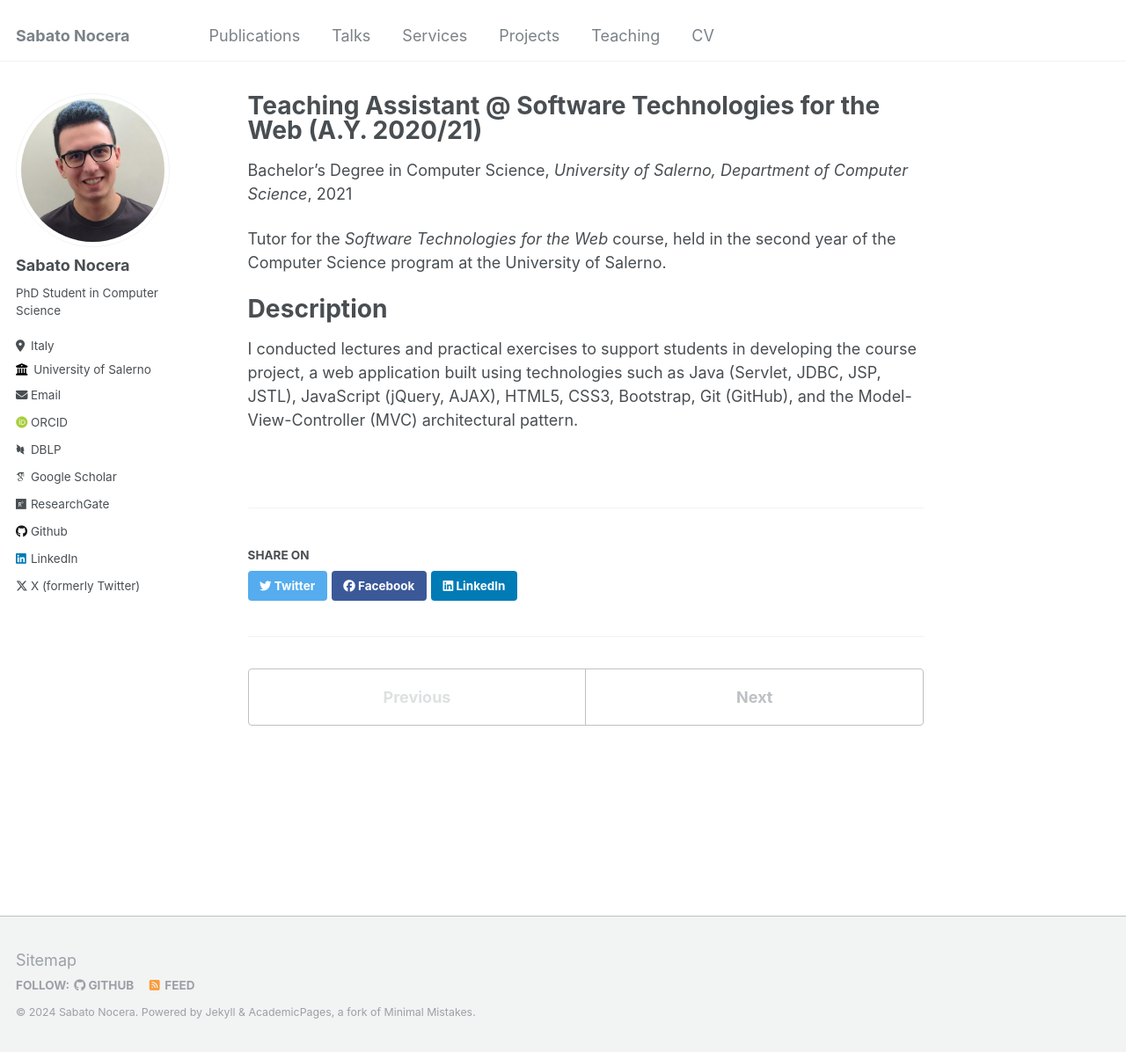
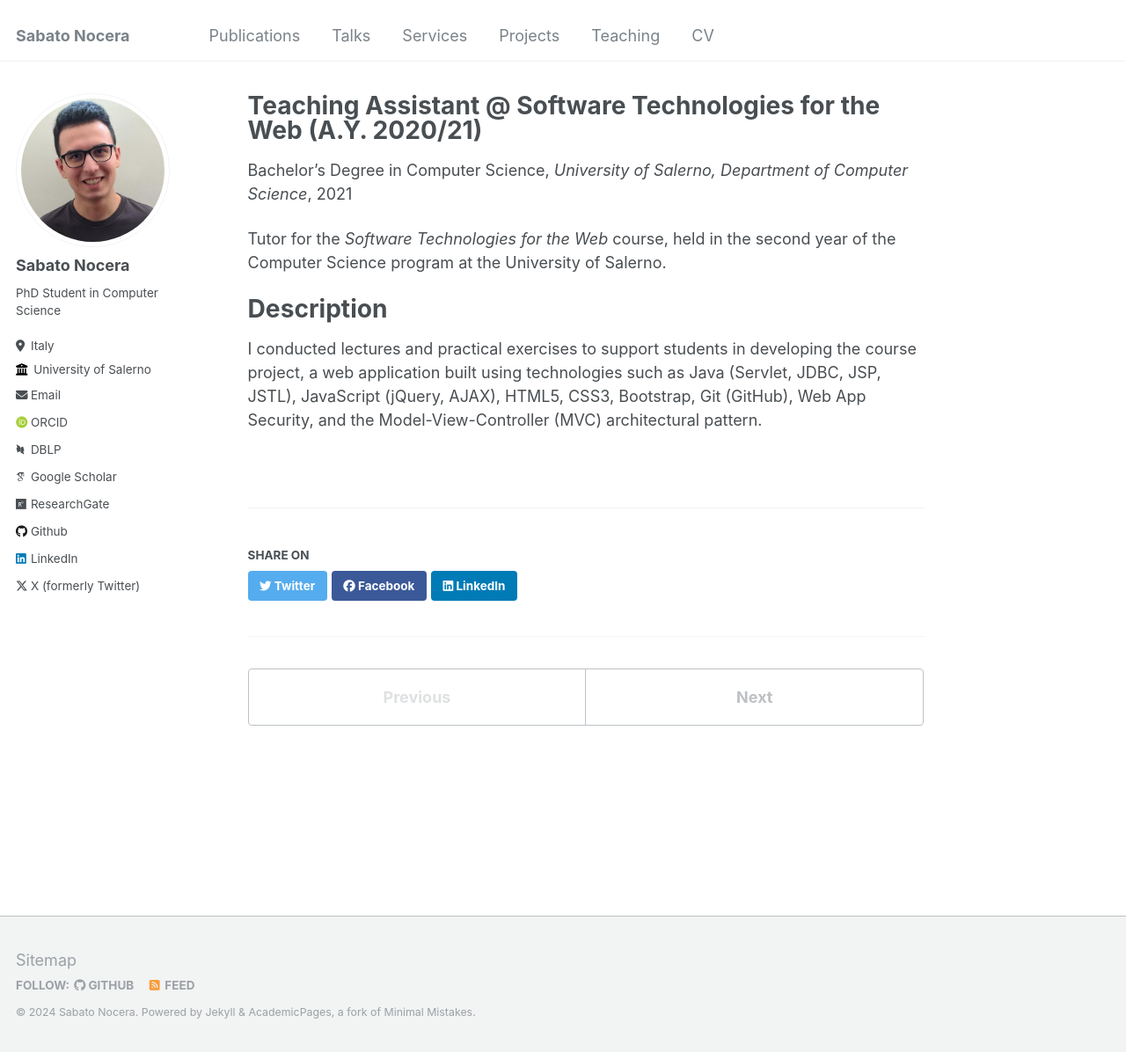
Before and after one commit to sabato-nocera/sabato-nocera.github.io, a Jekyll site: the page built from _teaching/2021_teaching_assistance_tsw.md, in a window 1280 px wide and 1196 px high. Shown: the whole window at 88% size. Built offline with Jekyll 4.4.1, drawn with Linux system fonts in a browser that asks for light colours; some web fonts are replaced.

Commit message:
Update 2021_teaching_assistance_tsw.md

```diff
--- a/_teaching/2021_teaching_assistance_tsw.md
+++ b/_teaching/2021_teaching_assistance_tsw.md
@@ -13,4 +14,4 @@ Tutor for the _Software Technologies for the Web_ course, held in the second yea
 Description
 ======
 
-I conducted lectures and practical exercises to support students in developing the course project, a web application built using technologies such as Java (Servlet, JDBC, JSP, JSTL), JavaScript (jQuery, AJAX), HTML5, CSS3, Bootstrap, Git (GitHub), and the Model-View-Controller (MVC) architectural pattern.
+I conducted lectures and practical exercises to support students in developing the course project, a web application built using technologies such as Java (Servlet, JDBC, JSP, JSTL), JavaScript (jQuery, AJAX), HTML5, CSS3, Bootstrap, Git (GitHub), Web App Security, and the Model-View-Controller (MVC) architectural pattern.
```
Also changed, not shown: other parts of _teaching/2021_teaching_assistance_tsw.md (+1 -0 lines).
